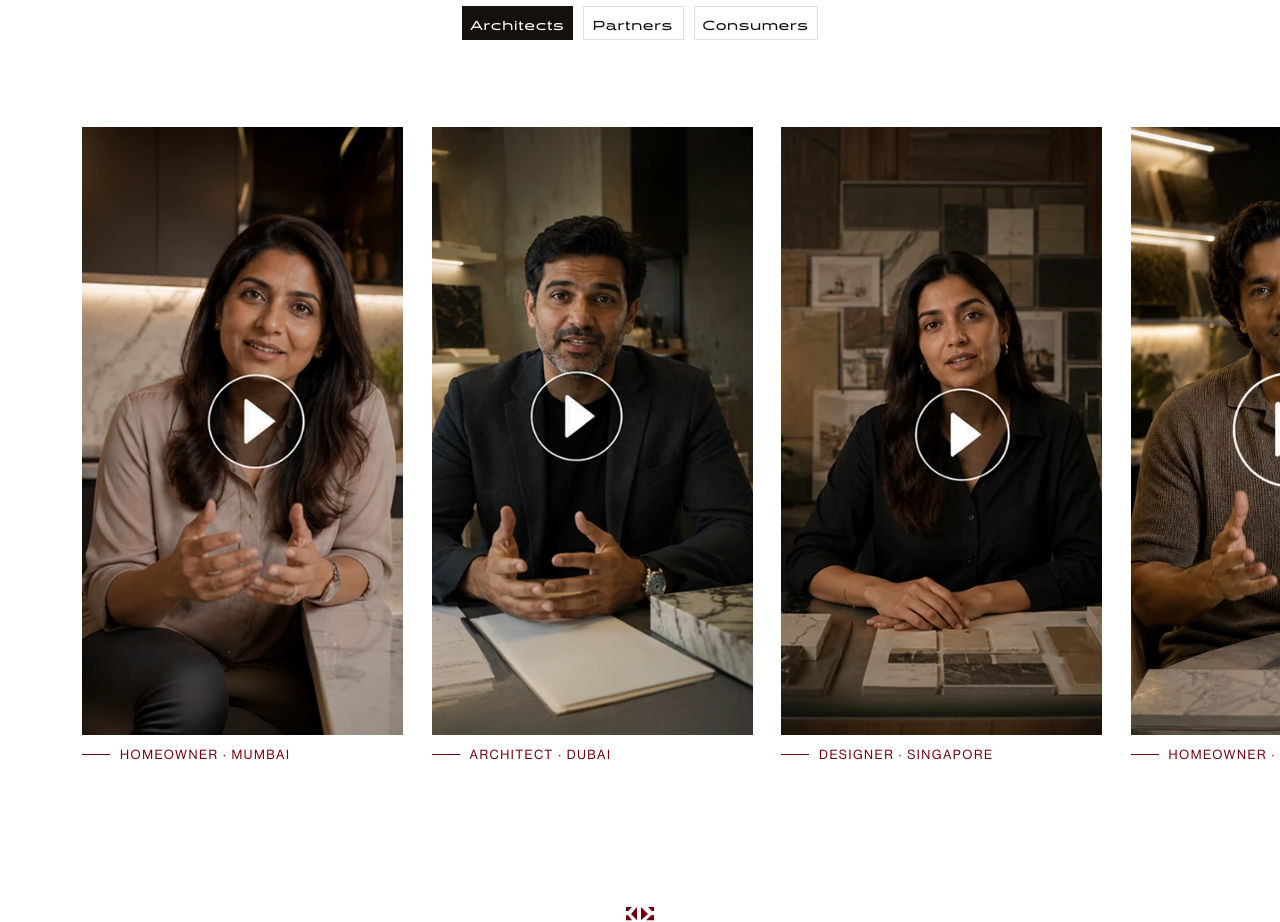
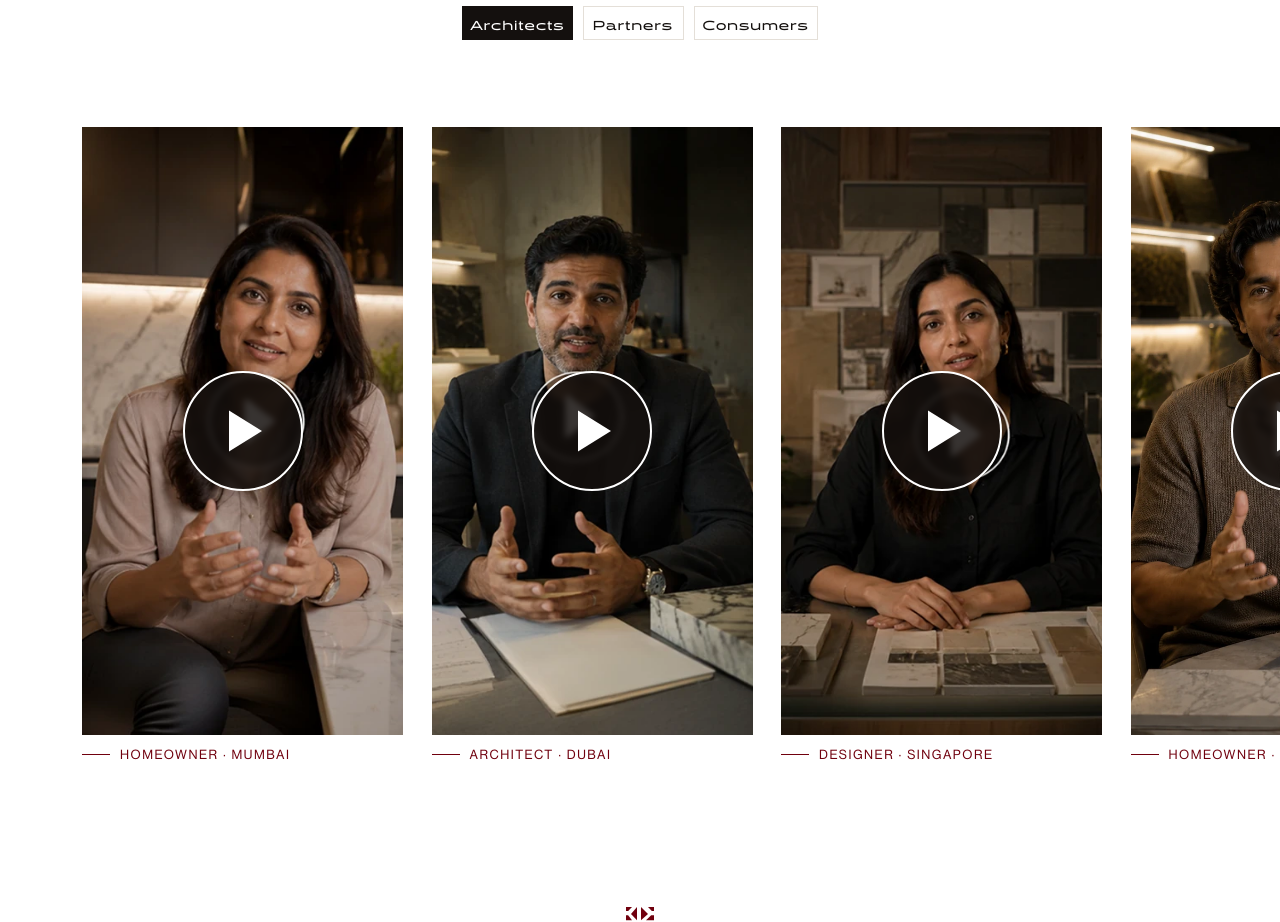
Before and after one commit to AmaanBarmare/kalingahomepage, a Next.js app: page / in a window 1280 px wide. Shown: the part 10040-10962 px from the top of the page. Built offline with nearby package versions, Linux system fonts and the light colour scheme.

Commit message:
video play button

```diff
--- a/src/components/home/testimonials.tsx
+++ b/src/components/home/testimonials.tsx
@@ -26,11 +26,9 @@ import { testimonials } from "@/lib/content";
  * momentum — driving scrollLeft from pointermove on top of that would double
  * every swipe. Drag is wired for MOUSE ONLY.
  *
- * THE PLAY MARK IS BAKED INTO THE POSTERS. Every testimonial still has the
- * ring-and-triangle drawn into the image itself, so an overlaid one renders a
- * second, offset mark. The button stays — it is the click target and carries
- * the label — but it draws nothing. If the client later supplies clean posters
- * without the mark, the overlay has to come back.
+ * THE PLAY MARK IS BAKED INTO THE POSTERS at inconsistent sizes. A uniform,
+ * opaque-backed control is drawn over every baked mark so all four cards expose
+ * the same 120px desktop / 100px mobile target without editing the portraits.
  *
  * There is a "Scrim" vector (544:3976) at x865 y7214 covering only the top
  * third of the cards. It does not appear in the rendered frame and no plausible
@@ -94,14 +92,20 @@ export function Testimonials() {
                   draggable={false}
                   className="object-cover"
                 />
-                {/* No drawn play mark — the poster already carries one (see
-                    the note above). This is the click target only. */}
                 <button
                   type="button"
                   disabled={!card.videoHref}
                   aria-label={`Play testimonial — ${card.role}, ${card.place}`}
-                  className="absolute inset-0 transition-colors duration-300 hover:bg-black/10 disabled:cursor-default"
-                />
+                  className="absolute top-1/2 left-1/2 z-10 flex size-[100px] -translate-x-1/2 -translate-y-1/2 items-center justify-center rounded-full border-2 border-white bg-ink/85 text-white shadow-[0_4px_20px_rgba(20,16,14,0.24)] backdrop-blur-[3px] transition-colors duration-300 hover:bg-ink/75 disabled:cursor-default lg:size-[120px]"
+                >
+                  <svg
+                    aria-hidden
+                    viewBox="0 0 40 48"
+                    className="ml-1 h-[42px] w-[36px] lg:h-[48px] lg:w-[40px]"
+                  >
+                    <path d="M4 3.5L37 24 4 44.5V3.5Z" fill="currentColor" />
+                  </svg>
+                </button>
               </div>
 
               <figcaption className="mt-[10px] flex items-center">
```
